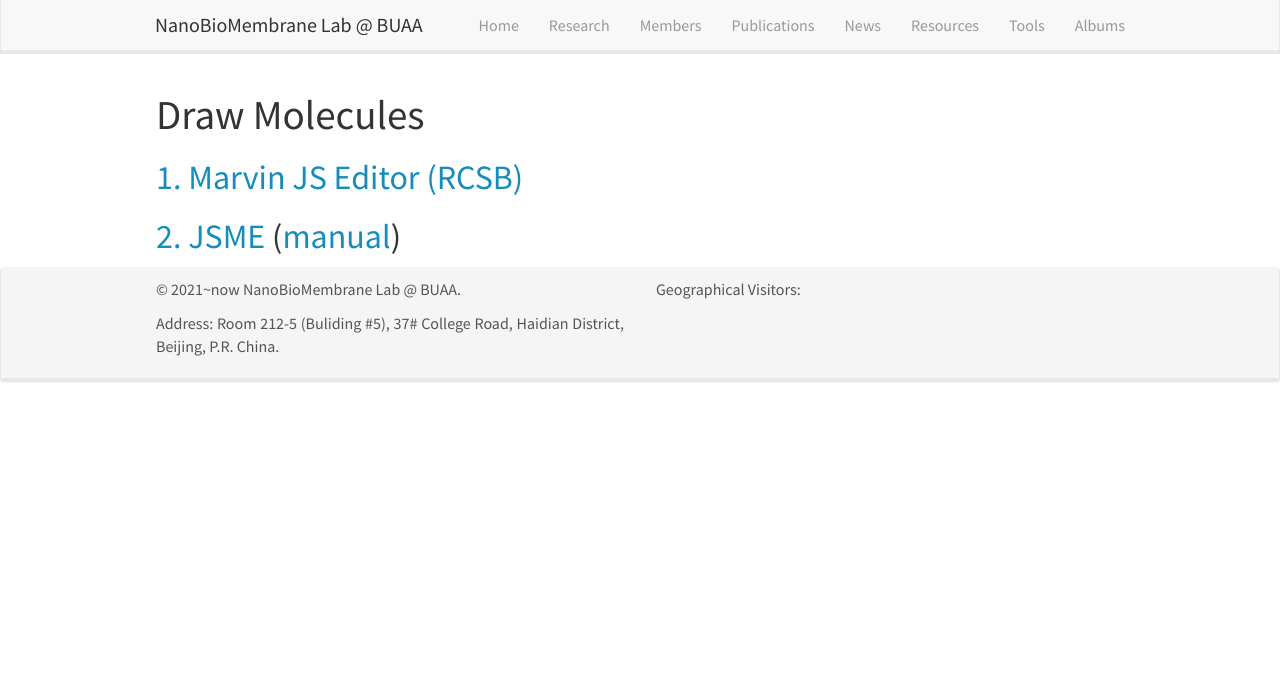
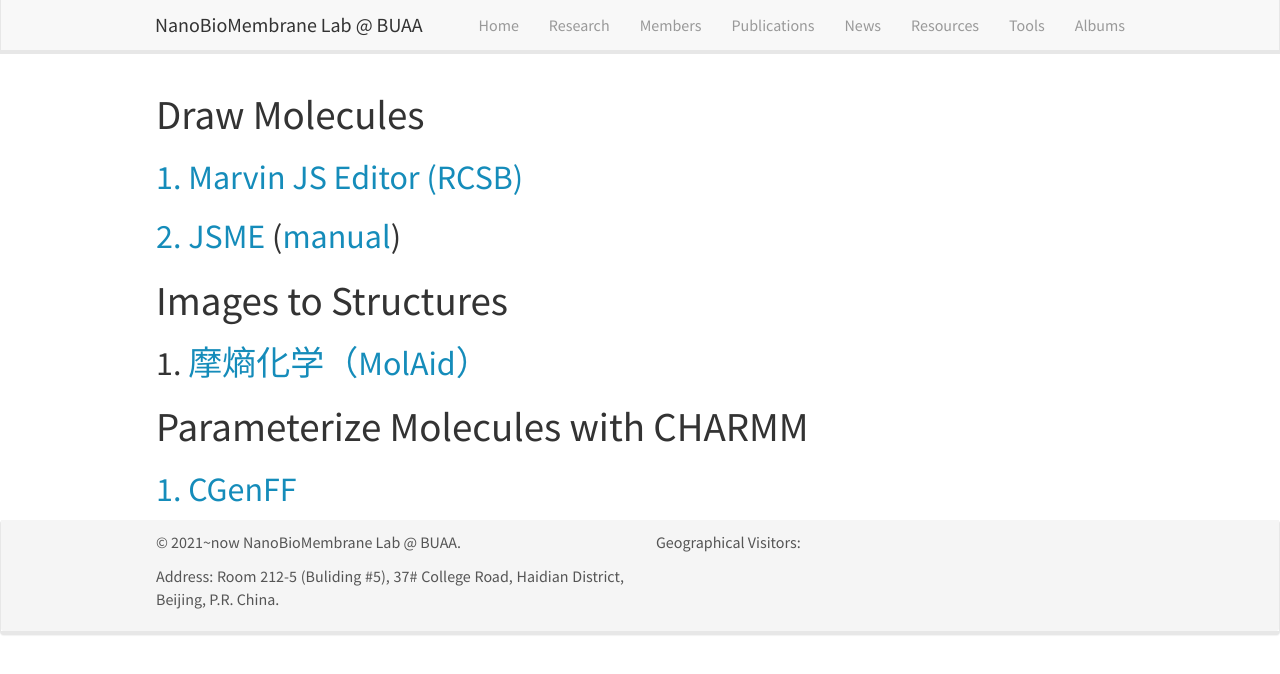
Before and after one commit to linxubo/linxubo.github.io, a Jekyll site: the page built from _pages/tools.md, in a window 1280 px wide. Shown: the top 674 px of the page. Built offline with Jekyll 4.4.1, drawn with Linux system fonts in a browser that asks for light colours; nearby versions of some CDN libraries; a script that is not in the unit is left out.

Commit message:
Update tools.md

```diff
--- a/_pages/tools.md
+++ b/_pages/tools.md
@@ -9,3 +9,9 @@ permalink: /tools/
 # Draw Molecules
 ## [1. Marvin JS Editor (RCSB)](https://www.rcsb.org/chemical-sketch)
 ## [2. JSME](https://jsme-editor.github.io/dist/JSME_test.html) ([manual](https://jsme-editor.github.io/help.html))
+
+# Images to Structures
+## 1. [摩熵化学（MolAid）](https://chem.molaid.com/home)
+
+# Parameterize Molecules with CHARMM
+## [1. CGenFF](https://cgenff.com/)
```
